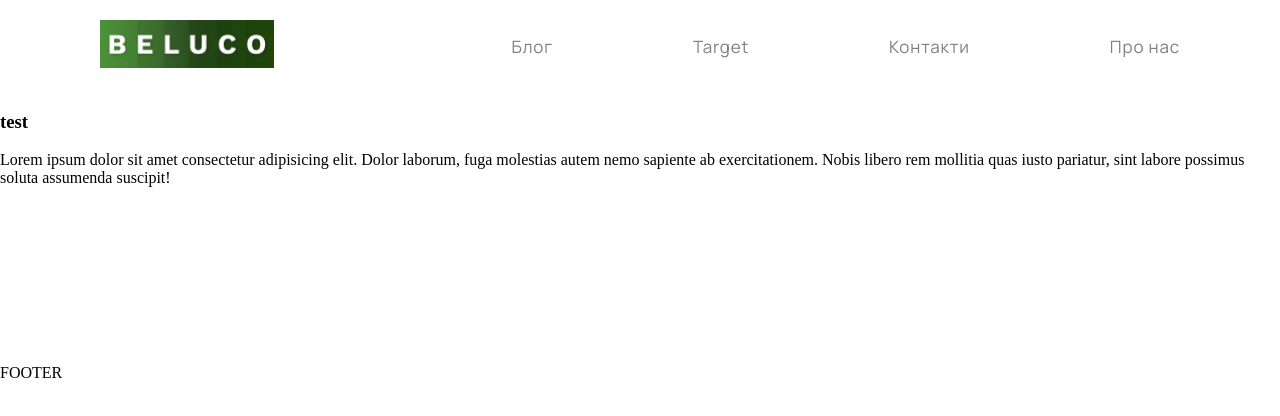
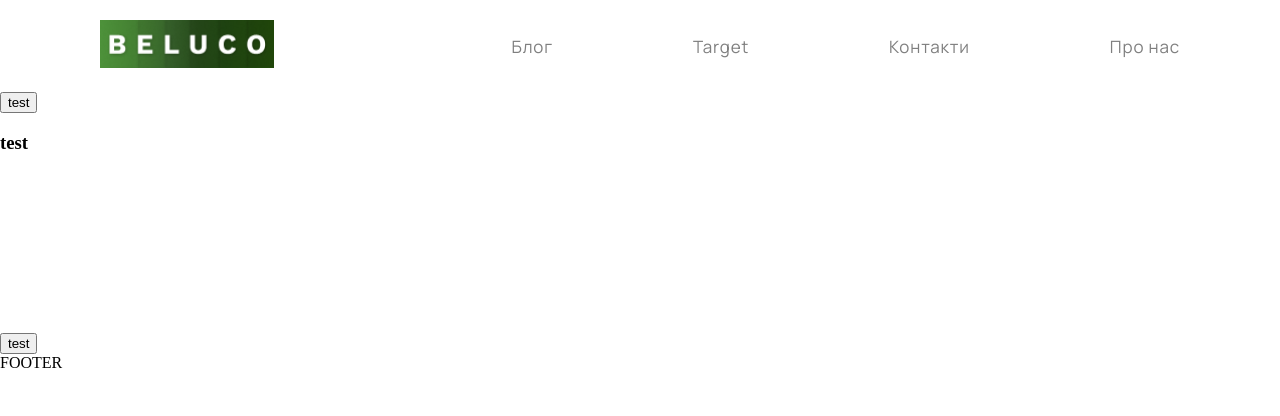
Before and after one commit to casperDev3/BV211_HTML, a plain HTML site: page index.html in a window 1280 px wide. Drawn offline with Linux system fonts and the light colour scheme.

Commit message:
Update index.html

```diff
--- a/index.html
+++ b/index.html
@@ -1,5 +1,6 @@
 <!DOCTYPE html>
 <html lang="uk">
+
 <head>
   <meta charset="UTF-8" />
   <meta name="viewport" content="width=device-width, initial-scale=1.0" />
@@ -43,6 +44,7 @@
     </nav>
   </header>
   <main>
+    <button>test</button>
     <section class="projects">
       <div class="projects__title">
         <div></div>
@@ -52,9 +54,7 @@
         <div></div>
       </div>
       <div class="projects__text">
-          <p>
-            Lorem ipsum dolor sit amet consectetur adipisicing elit. Dolor laborum, fuga molestias autem nemo sapiente ab exercitationem. Nobis libero rem mollitia quas iusto pariatur, sint labore possimus soluta assumenda suscipit!
-          </p>
+
       </div>
       <div class="projects__cases">
         <div class="projects__cases_card">
@@ -76,9 +76,11 @@
           <img src="" alt="">
           <h5></h5>
           <p></p>
+          <button>test</button>
         </div>
       </div>
     </section>
     <footer>FOOTER</footer>
 </body>
+
 </html>
```
Lines whose indentation alone changed are shown as unchanged.
